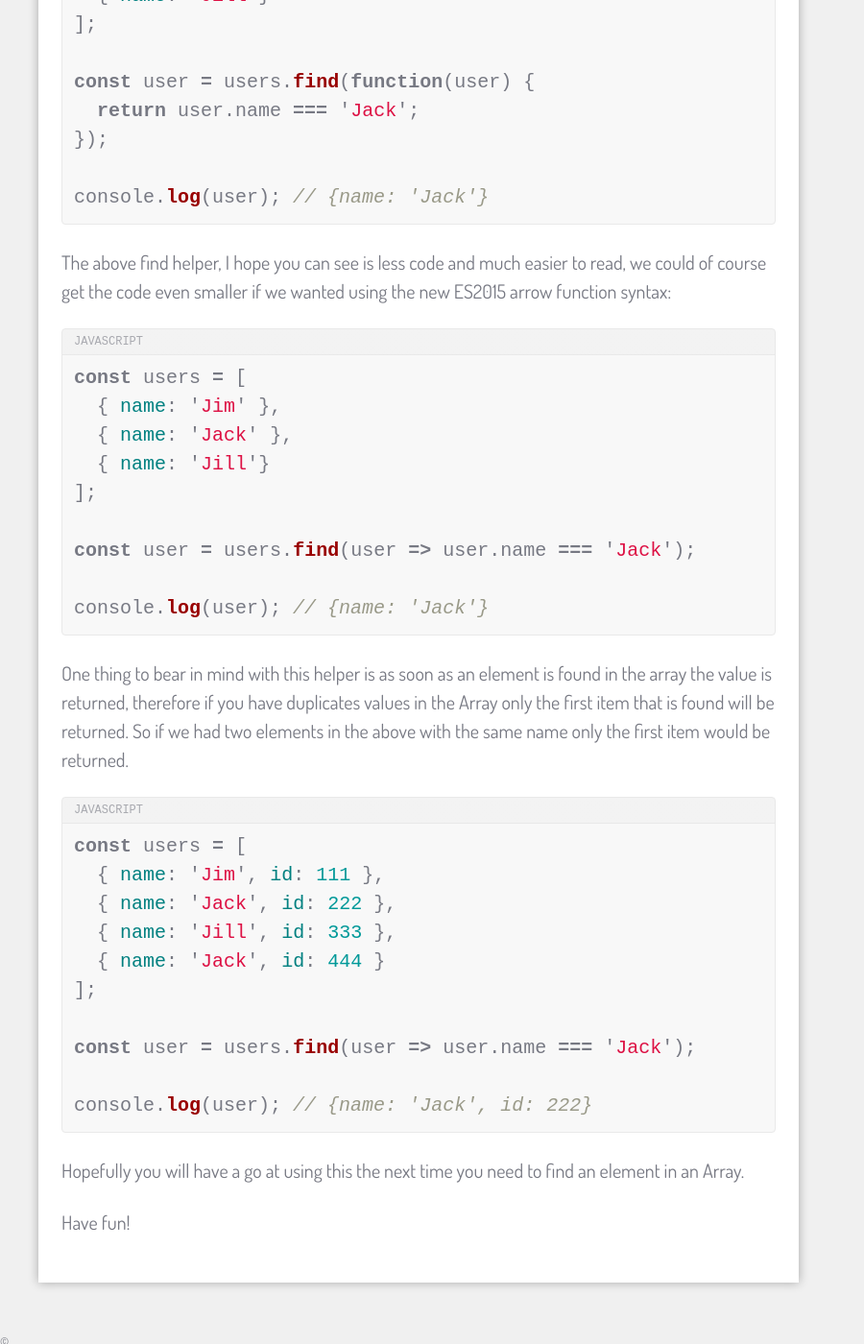
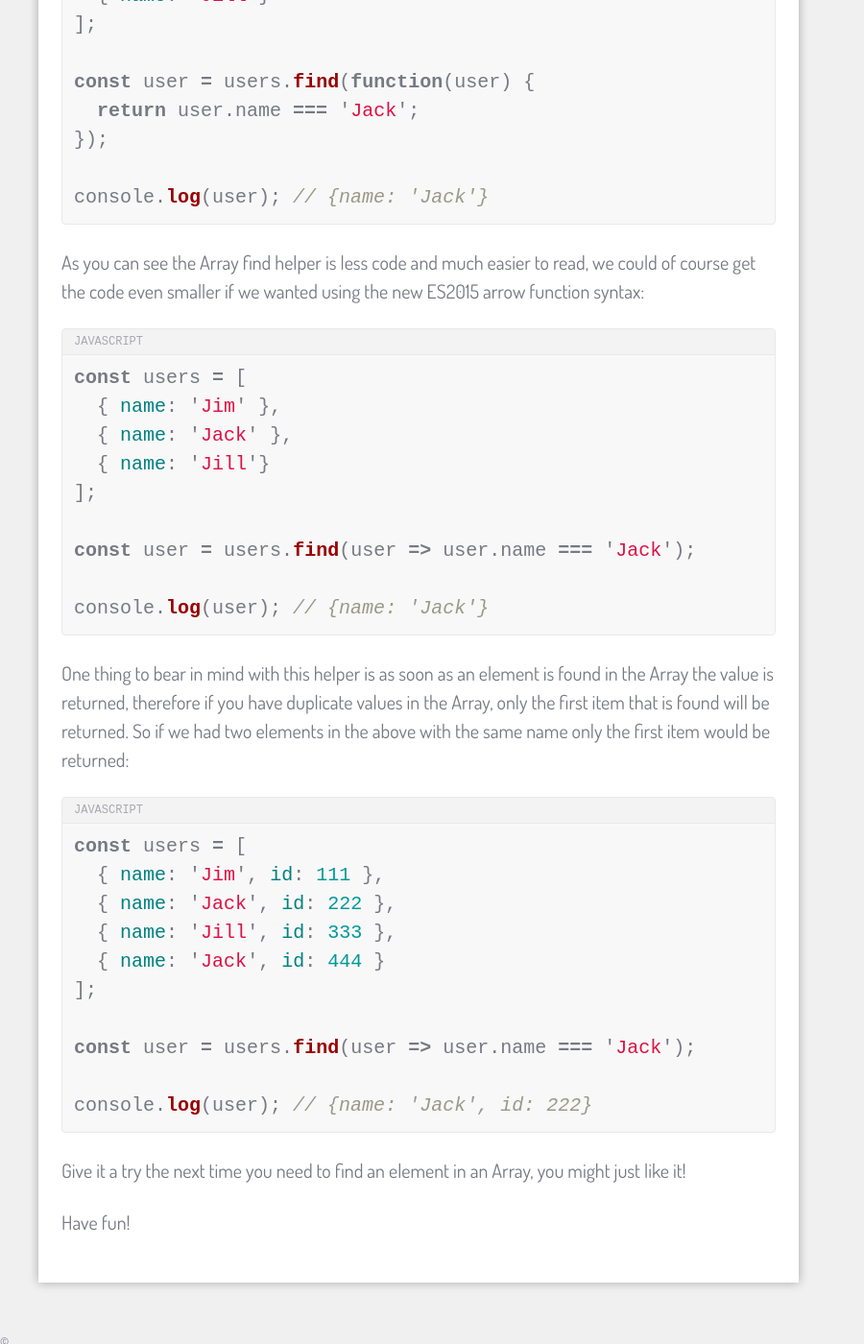
Before and after one commit to lmarzy/openbracket-blog-jekyll, a Jekyll site: the page built from _posts/js/2016-10-06-es2015-array-helper-find.md, in a window 1280 px wide and 1400 px high, scrolled down 1438 px. Shown: the whole window at 96% size, without its empty margins (0-900 px from the left). Built offline with Jekyll 4.4.1, drawn with Linux system fonts in a browser that asks for light colours; comment, search, counter and statistics services are not loaded.

Commit message:
Updates to Array find helper post

```diff
--- a/_posts/js/2016-10-06-es2015-array-helper-find.md
+++ b/_posts/js/2016-10-06-es2015-array-helper-find.md
@@ -41,7 +41,7 @@ const user = users.find(function(user) {
 console.log(user); // {name: 'Jack'}
 {% endhighlight %}
 
-The above find helper, I hope you can see is less code and much easier to read, we could of course get the code even smaller if we wanted using the new ES2015 arrow function syntax:
+As you can see the Array find helper is less code and much easier to read, we could of course get the code even smaller if we wanted using the new ES2015 arrow function syntax:
 
 {% highlight javascript %}
 const users = [
@@ -55,7 +55,7 @@ const user = users.find(user => user.name === 'Jack');
 console.log(user); // {name: 'Jack'}
 {% endhighlight %}
 
-One thing to bear in mind with this helper is as soon as an element is found in the array the value is returned, therefore if you have duplicates values in the Array only the first item that is found will be returned. So if we had two elements in the above with the same name only the first item would be returned.
+One thing to bear in mind with this helper is as soon as an element is found in the Array the value is returned, therefore if you have duplicate values in the Array, only the first item that is found will be returned. So if we had two elements in the above with the same name only the first item would be returned:
 
 {% highlight javascript %}
 const users = [
@@ -70,6 +70,6 @@ const user = users.find(user => user.name === 'Jack');
 console.log(user); // {name: 'Jack', id: 222}
 {% endhighlight %}
 
-Hopefully you will have a go at using this the next time you need to find an element in an Array.
+Give it a try the next time you need to find an element in an Array, you might just like it!
 
 Have fun!
```
